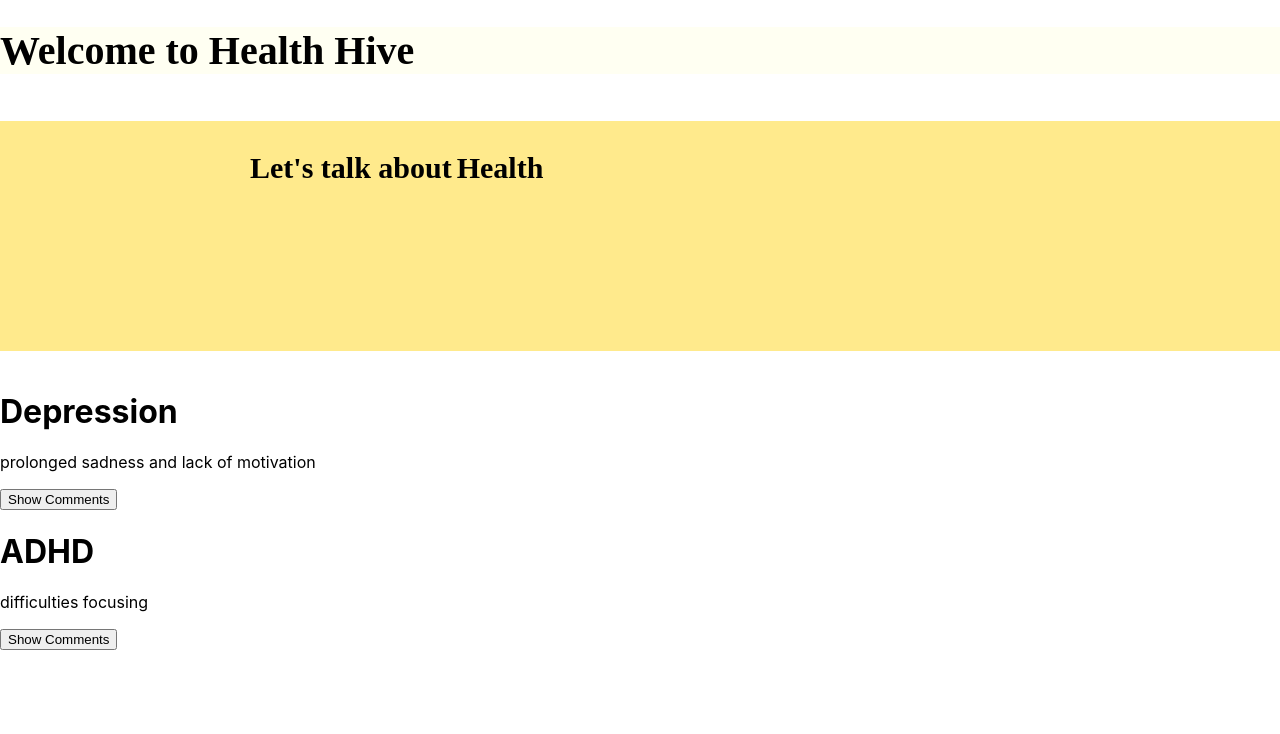
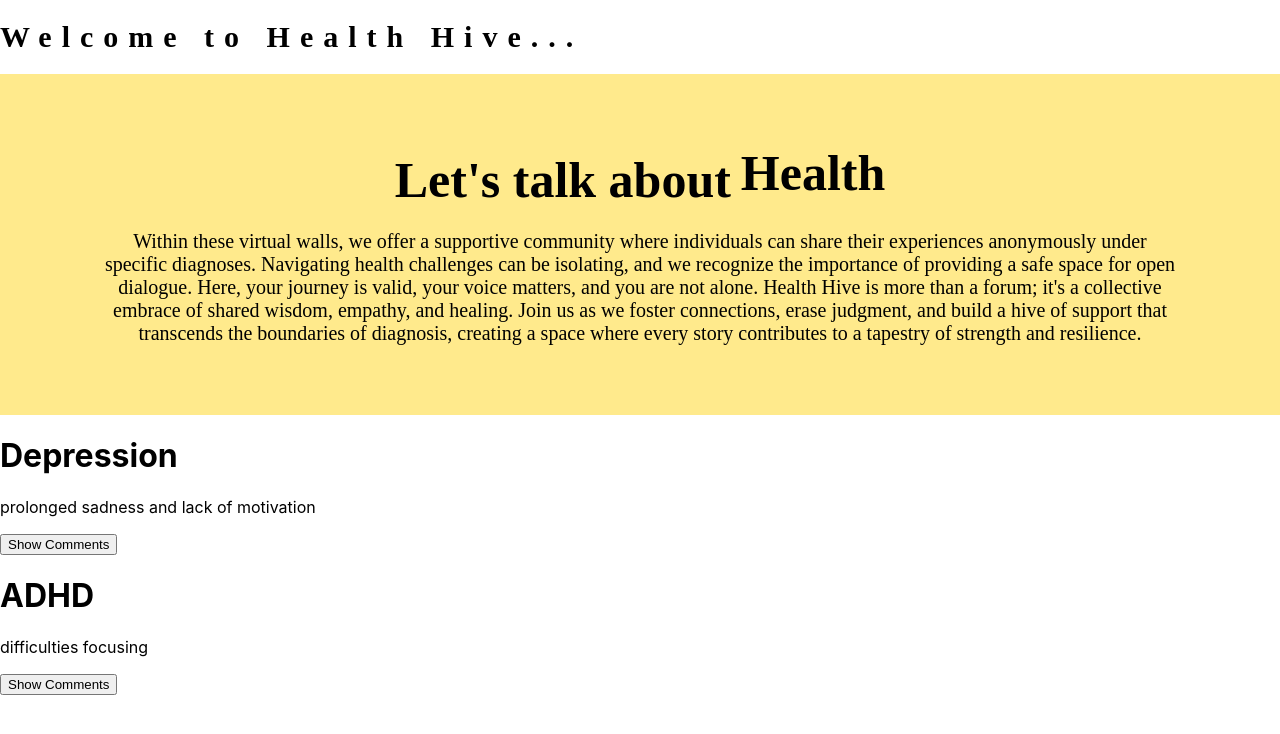
Before and after one commit to akosek4/healthhive, a React (Create React App) app in the folder health/: page / in a window 1280 px wide. Shown: the top 734 px of the page. Built offline with nearby package versions, Linux system fonts and the light colour scheme.

Commit message:
Changed the top header

```diff
--- a/health/src/App.css
+++ b/health/src/App.css
@@ -1,39 +1,36 @@
 .Topbar {
   font-family: 'Satisfy';
-  font-size: 40px;
-background: rgba(255, 253, 205, 0.253)
+  font-size: 30px;
+  letter-spacing: 10px;
+height: 100%
 }
-
-.Disorder {
-
-}
+.MiddleSection{display: center;
+background: #ffd72485;
+width: 100%;
+text-align: center;
+padding-bottom: 10px;
+padding-top: 50px;
+padding-bottom: 50px}
 
 .Parent{display: inline-flex;
-  background: #ffd72485;
-  width: 100%;
-  height: 200px;
-  padding-top: 30px
+  margin-bottom: 1px
 }
-
 .Let {
-  text-align: center;
   font-family: "Quicksand";
-  font-size: 30px;
-  padding-right: 5px;
-  padding-left: 250px
+  font-size: 50px;
+padding-right: 10px;
+padding-top: 1.4%
 }
 
 .Health {
-  font-family: "Satisfy";
-  font-size: 30px;
-  padding-right: 150px
-
+font-family: "Satisfy";
+  font-size: 50px
 }
 
-.Comments {
-  list-style-type: none;
+.Introduction {
+  font-family: "Plus Jakarta Sans";
+  font-size: 20px;
+  padding-right: 8%;
+  padding-left: 8%;
+  text-align: center;
 }
-
-.Comment {
-  padding-bottom: 5px;
-}
--- a/health/src/Topbar.js
+++ b/health/src/Topbar.js
@@ -4,8 +4,9 @@ const Topbar = () => {
   return (
     <div>
         <h1 className='Topbar'>
-            Welcome to Health Hive
+            Welcome to Health Hive...
         </h1>
+        <div className = 'MiddleSection'>
         <h2 className = 'Parent'>
             <div className='Let'>
                 Let's talk about
@@ -14,6 +15,11 @@ const Topbar = () => {
                 Health
              </div>
         </h2>
+        <p className= 'Introduction'>
+        Within these virtual walls, we offer a supportive community where individuals can share their experiences anonymously under specific diagnoses. Navigating health challenges can be isolating, and we recognize the importance of providing a safe space for open dialogue. Here, your journey is valid, your voice matters, and you are not alone. Health Hive is more than a forum; it's a collective embrace of shared wisdom, empathy, and healing. Join us as we foster connections, erase judgment, and build a hive of support that transcends the boundaries of diagnosis, creating a space where every story contributes to a tapestry of strength and resilience.
+        </p>
+
+        </div>
     </div>
   )
 }
```
